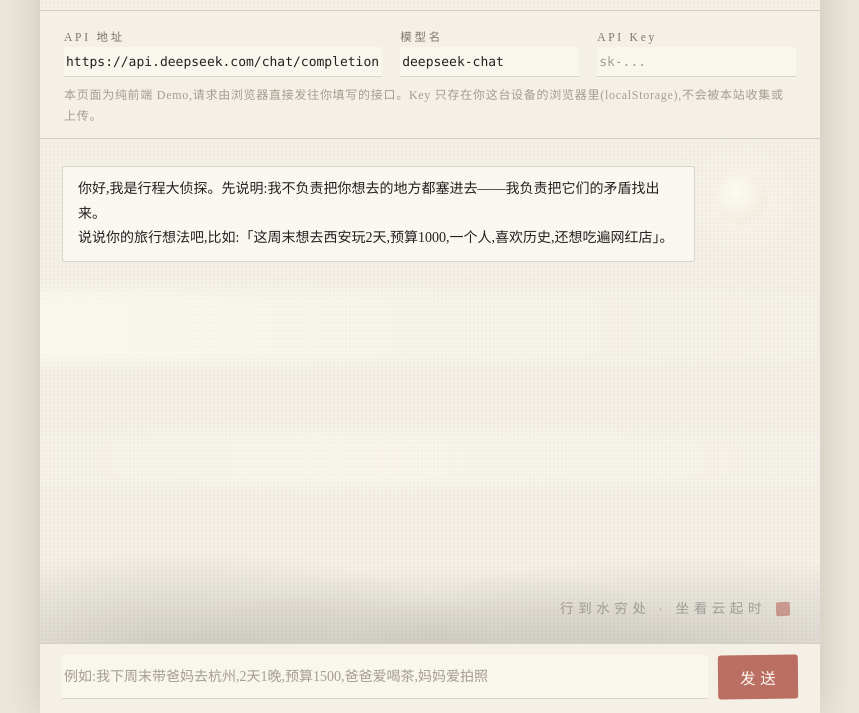
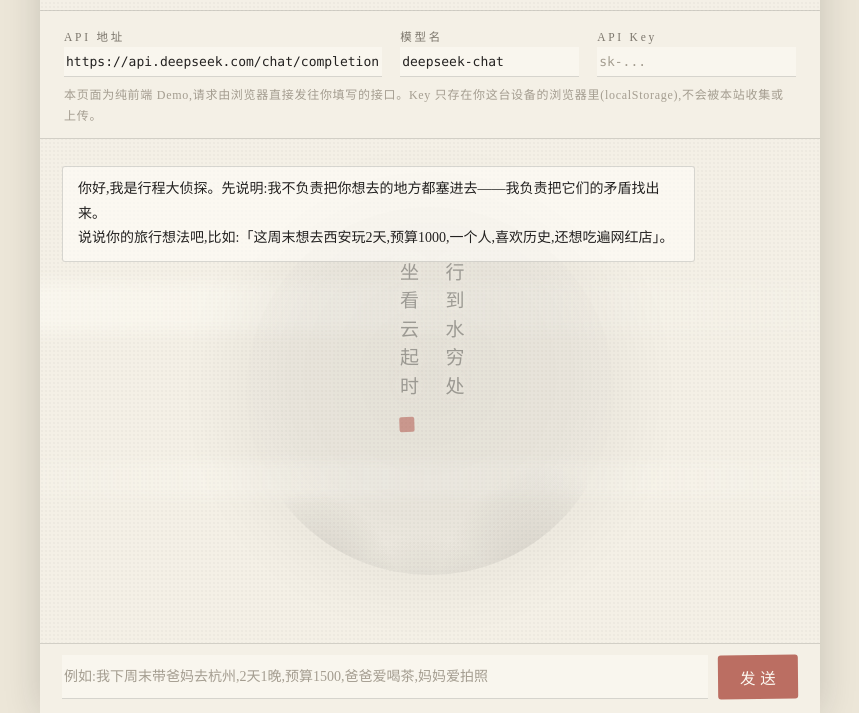
Before and after one commit to wood-feather/trip-detective-demo, a plain HTML site: page index.html in a window 1280 px wide. Shown: the part 87-800 px from the top of the page, without its empty margins (210-1069 px from the left). Drawn offline with Linux system fonts and the light colour scheme.

Commit message:
重做聊天背景:画面中央水墨圆相(远山+竖排诗句+落印)

```diff
--- a/css/ink.css
+++ b/css/ink.css
@@ -210,7 +210,7 @@ body {
   min-height: 0;
   overflow: hidden;
 }
-/* 诗意背景:远山、薄雾、淡月、竖排诗句,全部 CSS 绘制 */
+/* 水墨背景:画面中央一枚淡墨圆相,圈内远山与竖排诗句,全部 CSS 绘制 */
 .chat-bg {
   position: absolute;
   inset: 0;
@@ -225,73 +225,81 @@ body {
   overflow-y: auto;
   padding: 14px 22px;
 }
-/* 一弯淡月 */
-.moon {
-  position: absolute;
-  top: 34px;
-  right: 52px;
-  width: 52px;
-  height: 52px;
-  border-radius: 50%;
-  background: radial-gradient(circle at 38% 36%, rgba(255, 253, 246, .95), rgba(244, 238, 222, .55) 62%, rgba(244, 238, 222, 0) 74%);
-  box-shadow: 0 0 34px 10px rgba(255, 252, 240, .5);
-  opacity: .8;
-}
 /* 两层薄雾,缓缓横移 */
 .mist {
   position: absolute;
   left: -30%;
   width: 160%;
   height: 74px;
-  background: linear-gradient(90deg, rgba(255, 253, 246, 0), rgba(255, 253, 246, .55) 30%, rgba(255, 253, 246, .28) 60%, rgba(255, 253, 246, 0));
+  background: linear-gradient(90deg, rgba(255, 253, 246, 0), rgba(255, 253, 246, .5) 30%, rgba(255, 253, 246, .26) 60%, rgba(255, 253, 246, 0));
   filter: blur(6px);
+  -webkit-mask-image: linear-gradient(180deg, transparent, #000 32%, #000 68%, transparent);
+  mask-image: linear-gradient(180deg, transparent, #000 32%, #000 68%, transparent);
 }
-.mist.m1 { top: 30%; animation: drift 46s linear infinite; }
-.mist.m2 { top: 58%; height: 56px; opacity: .7; animation: drift 64s linear infinite reverse; }
+.mist.m1 { top: 26%; animation: drift 46s linear infinite; }
+.mist.m2 { top: 62%; height: 56px; opacity: .7; animation: drift 64s linear infinite reverse; }
 @keyframes drift {
   from { transform: translateX(-12%); }
   to   { transform: translateX(12%); }
 }
-/* 远山淡影:两层墨色剪影 */
-.hills {
+/* 中央圆相:淡墨晕开的圆,圈内藏山与诗 */
+.ink-center {
   position: absolute;
-  left: 0;
-  right: 0;
-  bottom: -6px;
-  height: 152px;
+  left: 50%;
+  top: 50%;
+  width: min(46vh, 400px);
+  height: min(46vh, 400px);
+  transform: translate(-50%, -50%);
+  border-radius: 50%;
+  overflow: hidden;
+  background: radial-gradient(circle at 50% 46%,
+    rgba(35, 33, 32, .075) 0%,
+    rgba(35, 33, 32, .055) 52%,
+    rgba(35, 33, 32, .028) 74%,
+    rgba(35, 33, 32, 0) 86%);
+  box-shadow: 0 0 60px 24px rgba(35, 33, 32, .035);
+}
+/* 圈内远山:三座圆头峰影,高低错落,底边沉到圈外由圆裁掉 */
+.ink-hills {
+  position: absolute;
+  left: -4%;
+  right: -4%;
+  bottom: -14%;
+  height: 62%;
   background:
-    radial-gradient(58% 92% at 18% 100%, rgba(35, 33, 32, .18), rgba(35, 33, 32, 0) 70%),
-    radial-gradient(46% 78% at 52% 100%, rgba(35, 33, 32, .12), rgba(35, 33, 32, 0) 72%),
-    radial-gradient(64% 88% at 84% 100%, rgba(35, 33, 32, .16), rgba(35, 33, 32, 0) 70%);
+    radial-gradient(26% 52% at 48% 100%, rgba(35, 33, 32, .13), rgba(35, 33, 32, 0) 78%),
+    radial-gradient(30% 74% at 20% 100%, rgba(35, 33, 32, .21), rgba(35, 33, 32, 0) 80%),
+    radial-gradient(34% 88% at 78% 100%, rgba(35, 33, 32, .17), rgba(35, 33, 32, 0) 80%);
 }
-/* 诗句横题于山影之上,配一枚朱砂小印 */
+/* 圈内竖排诗句 + 朱砂落印 */
 .poem {
   position: absolute;
-  right: 30px;
-  bottom: 22px;
-  display: flex;
-  align-items: center;
-  gap: 10px;
+  left: 50%;
+  top: 15%;
+  transform: translateX(-50%);
+  writing-mode: vertical-rl;
   font-family: var(--kai);
-  font-size: 13.5px;
-  letter-spacing: .34em;
-  color: rgba(35, 33, 32, .34);
+  font-size: clamp(15px, 2.4vh, 19px);
+  letter-spacing: .5em;
+  line-height: 2.4;
+  color: rgba(35, 33, 32, .38);
+  text-shadow: 0 0 14px rgba(244, 240, 230, .9);
   user-select: none;
-  white-space: nowrap;
 }
 .poem i {
-  flex: none;
-  width: 14px;
-  height: 14px;
+  display: inline-block;
+  width: 15px;
+  height: 15px;
+  margin-top: 12px;
   background: var(--vermilion-soft);
   border-radius: 2px;
-  opacity: .6;
+  opacity: .62;
   transform: rotate(-2deg);
 }
-/* 窄屏收敛背景,避免与气泡争地 */
+/* 窄屏收敛,避免与气泡争地 */
 @media (max-width: 640px) {
-  .poem { right: 16px; bottom: 14px; font-size: 12px; letter-spacing: .2em; }
-  .moon { right: 26px; }
+  .ink-center { width: min(40vh, 300px); height: min(40vh, 300px); }
+  .poem { font-size: 14px; letter-spacing: .34em; }
 }
 
 .msg { margin: 13px 0; display: flex; }
--- a/index.html
+++ b/index.html
@@ -60,11 +60,12 @@
 
   <div class="chat-wrap">
     <div class="chat-bg" aria-hidden="true">
-      <span class="moon"></span>
       <span class="mist m1"></span>
       <span class="mist m2"></span>
-      <span class="hills"></span>
-      <span class="poem">行到水穷处 · 坐看云起时<i></i></span>
+      <div class="ink-center">
+        <span class="ink-hills"></span>
+        <span class="poem">行到水穷处<br>坐看云起时<i></i></span>
+      </div>
     </div>
     <main id="chat"></main>
   </div>
```
